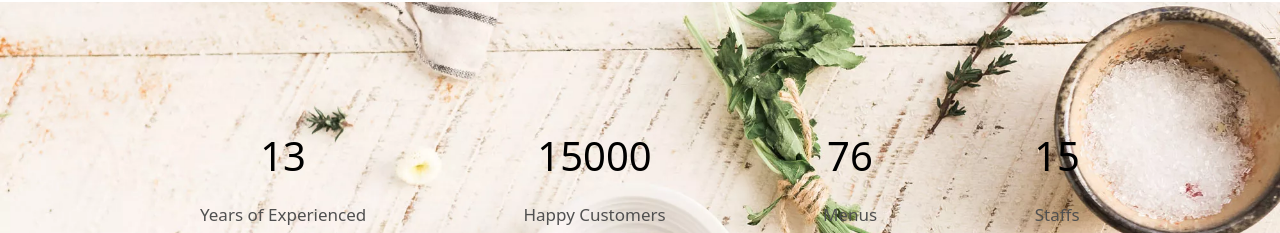
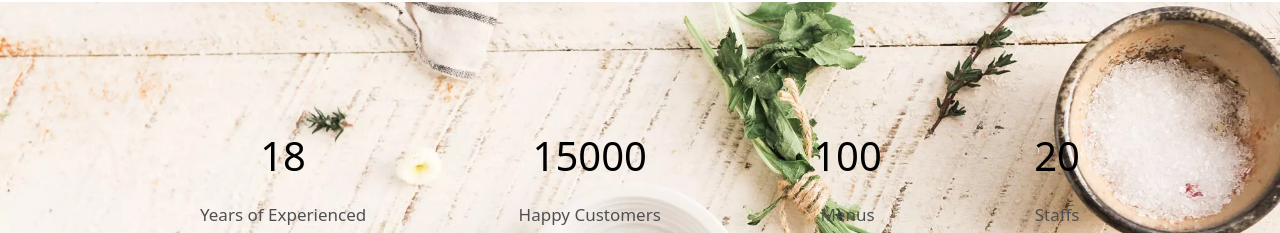
Before and after one commit to javidaghayevgit/Restaurant, a React (Create React App) app: page / in a window 1280 px wide. Shown: the part 1196-1429 px from the top of the page. Built offline with nearby package versions, Linux system fonts and the light colour scheme; a web font is replaced by a local one.

Commit message:
instagram

```diff
--- a/src/App.css
+++ b/src/App.css
@@ -1,7 +1,6 @@
 @import url('https://fonts.googleapis.com/css2?family=DM+Serif+Display&display=swap');
 @import url('https://fonts.googleapis.com/css2?family=DM+Serif+Display&family=Monoton&display=swap');
 @import url('https://fonts.googleapis.com/css2?family=DM+Serif+Display&family=Miss+Fajardose&family=Monoton&display=swap');
-
 *{
   margin: 0;
   padding: 0;
@@ -11,12 +10,8 @@
   outline: none;
   font-family: system-ui, -apple-system, BlinkMacSystemFont, 'Segoe UI', Roboto, Oxygen, Ubuntu, Cantarell, 'Open Sans', 'Helvetica Neue', sans-serif;
 }
-
 .container{
   width: 100%;
   padding: 0 200px;
   margin: 0 auto;
 }
-.section{
-  margin-top: 120px;
-}
--- a/src/components/AboutRestaurant/index.jsx
+++ b/src/components/AboutRestaurant/index.jsx
@@ -1,50 +1,10 @@
 import '../AboutRestaurant/style.css'
 import { useState, useEffect } from 'react'
 const AboutRestaurant=()=>{
-    let [experienced, setExperienced] = useState(0);
-useEffect(() => {
-    if (experienced >= 18) {
-        return;
-    }
-
-    const interval = setInterval(() => {
-        setExperienced(prevExperienced => prevExperienced + 1);
-    }, 500);
-
-    return () => clearInterval(interval);
-}, [experienced]);
-    let [menus,setMenus] = useState(0);
-    useEffect(()=>{
-        if(menus>=100){
-            return;
-        }
-        const interval = setInterval(()=>{
-            setMenus(prevMenus => prevMenus + 1)
-        },90)
-        return () => clearInterval(interval);
-    },[menus])
-
-    let [staffs,setStaffs] = useState(0)
-    useEffect(()=>{
-        if(staffs>=20){
-            return;
-        }
-        const interval = setInterval(()=>{
-            setStaffs(prevStaffs => prevStaffs + 1)
-        },450)
-        return () => clearInterval(interval)
-    },[staffs])
-
-    let [customers, setCustomers] = useState(0);
-    useEffect(()=>{
-        if(customers>=15000){
-            return;
-        }
-        const interval = setInterval(()=>{
-            setCustomers(prevCustomers => prevCustomers + 15)
-        },)
-        return () => clearInterval(interval)
-    },[customers])
+    let [experienced, setExperienced] = useState(18);
+    let [menus,setMenus] = useState(100);
+    let [staffs,setStaffs] = useState(20)
+    let [customers, setCustomers] = useState(15000);
     return(
         <div className="about_restaurant">
             <div className="about_restaurant_heading container">
--- a/src/pages/Menu/index.jsx
+++ b/src/pages/Menu/index.jsx
@@ -1,5 +1,5 @@
 import '../Menu/style.css'
-import menu from '../../data/MenuBase';
+import menu from '../../data/menu';
 import MenuCard from '../../components/MenuCategory'
 const MenuPage=()=>{
     return(
```
Also changed, not shown: src/data/instagram.js (added, +8 -0 lines), src/components/Footer/index.jsx (line endings or trailing spaces), src/data/menu.js (renamed from src/data/MenuBase.js).
